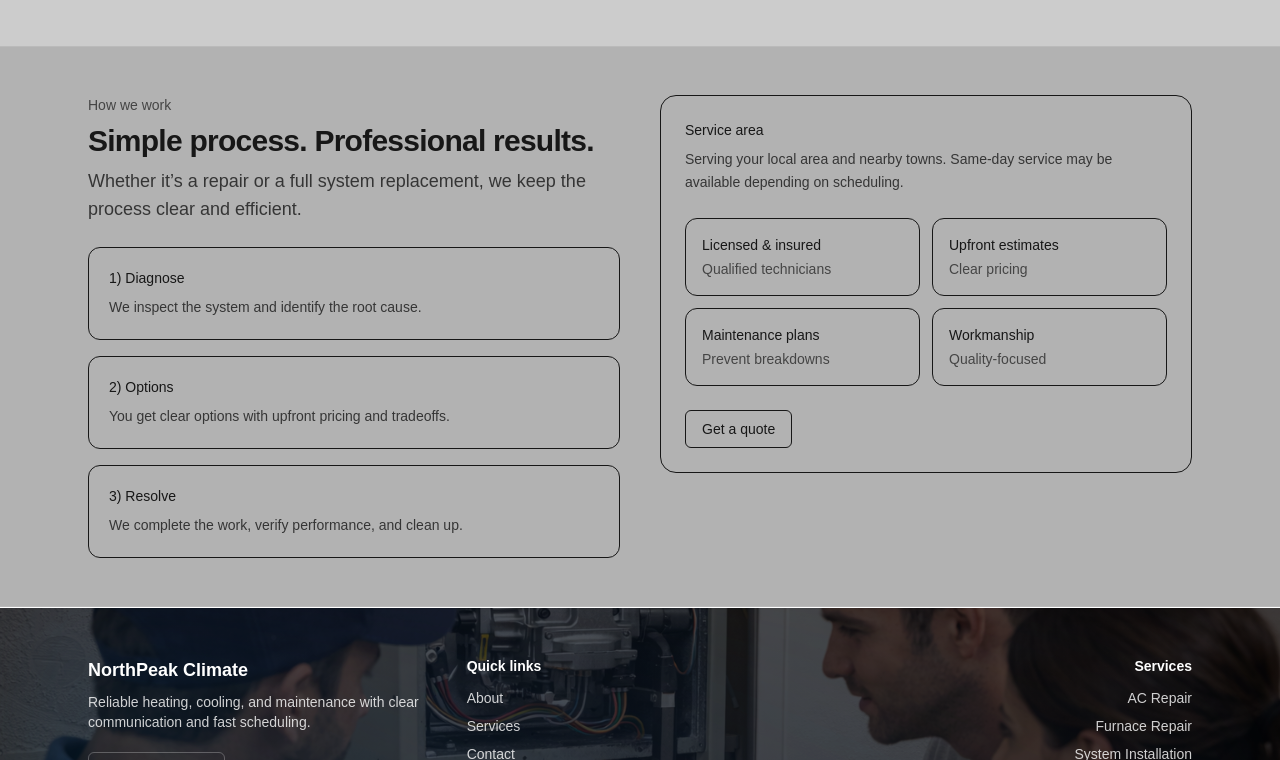
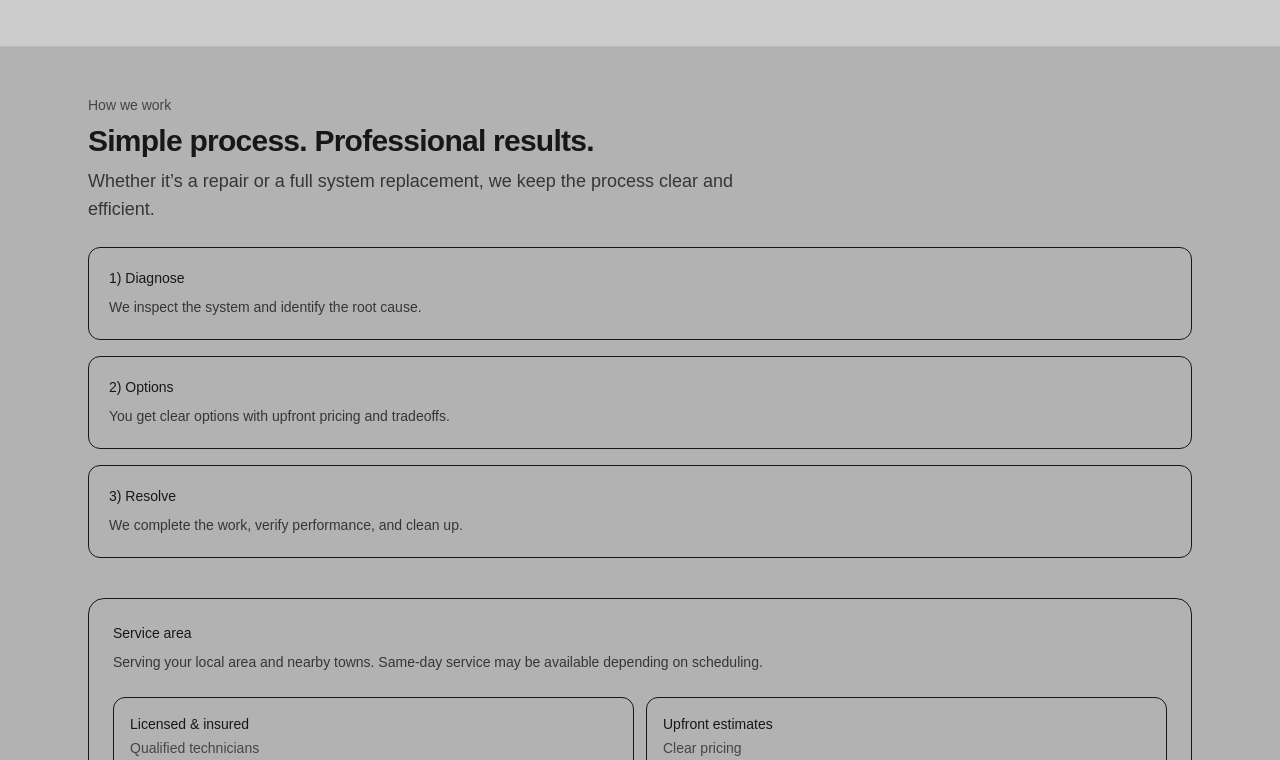
Before and after one commit to boco3000/northpeak-climate, a Next.js app: page /about in a window 1280 px wide. Shown: the part 1060-1820 px from the top of the page. Built offline with nearby package versions, Linux system fonts and the light colour scheme.

Commit message:
fixed about layout issue

```diff
--- a/src/app/about/page.tsx
+++ b/src/app/about/page.tsx
@@ -111,7 +111,7 @@
 
       {/* How we work (short) */}
       <Section reveal tone="raised">
-        <div className="grid gap-10 lg:grid-cols-2 lg:items-start">
+        <div className="grid gap-10">
           <div>
             <p className="text-sm font-medium opacity-70">How we work</p>
             <h2 className="mt-2 text-3xl font-semibold tracking-tight">
```
